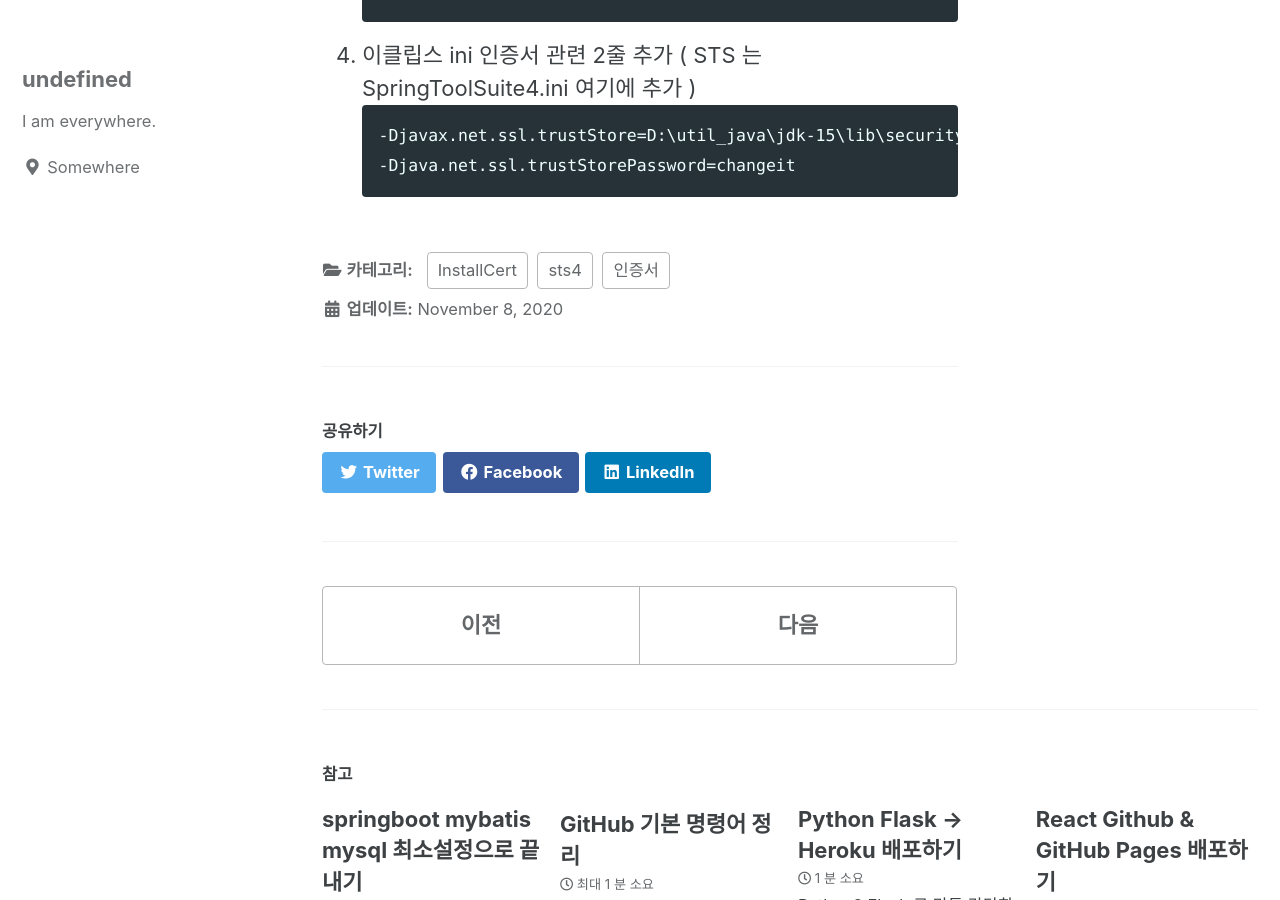
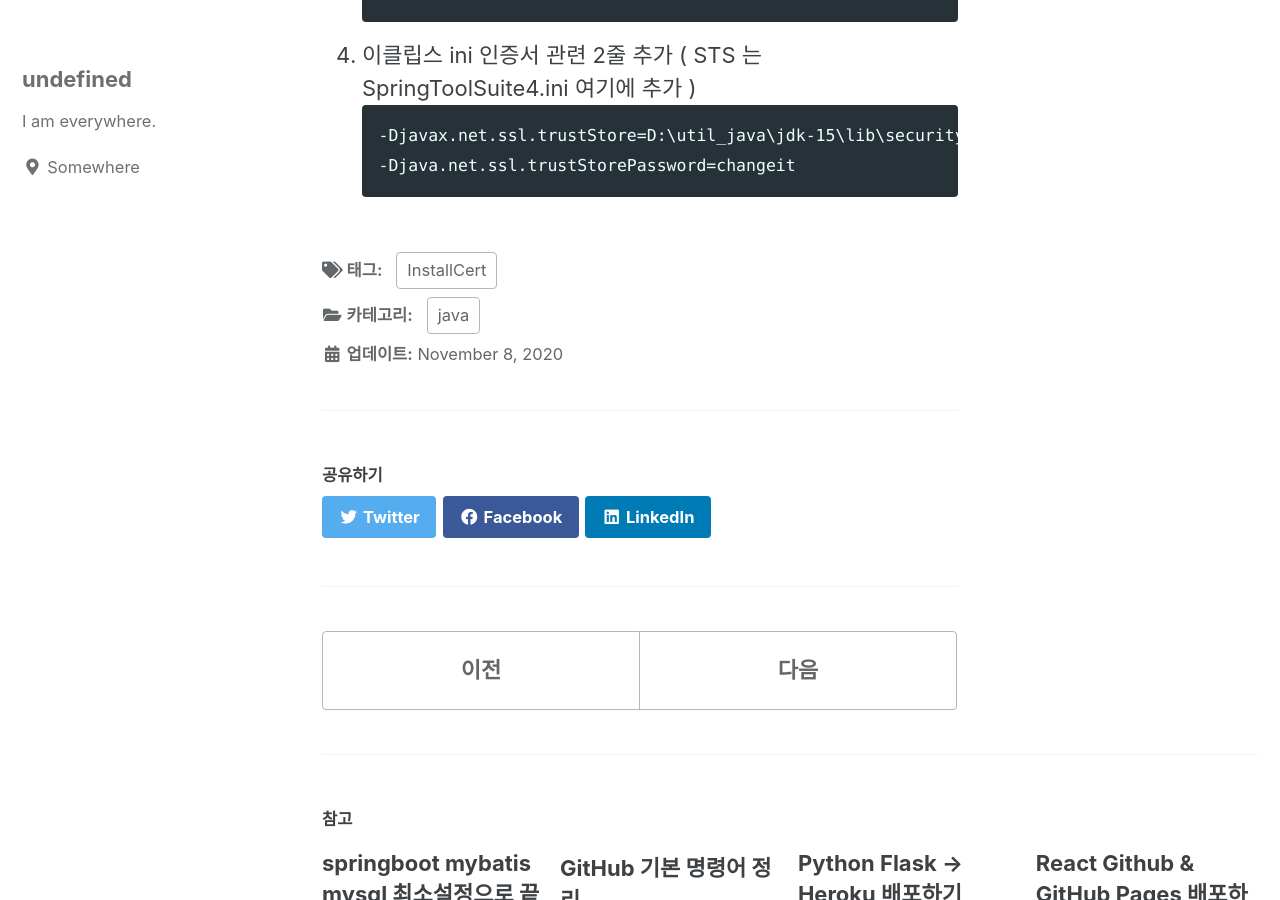
Before and after one commit to Jn22L/jn22l.github.io, a Jekyll site: the page built from _posts/2020-11-08-STS인증서설치.md, in a window 1280 px wide and 900 px high, scrolled down 1245 px. Built offline with Jekyll 4.4.1, drawn with Linux system fonts in a browser that asks for light colours; cached includes are drawn as plain includes.

Commit message:
Update 2020-11-08-STS인증서설치.md

```diff
--- a/_posts/2020-11-08-STS인증서설치.md
+++ b/_posts/2020-11-08-STS인증서설치.md
@@ -1,7 +1,8 @@
 ---
 title: "STS4 인증서오류 해결하기"
 date: 2020-11-08 15:28:00 -0600
-categories: sts4 인증서 InstallCert
+categories: java
+tags: InstallCert
 ---
 사내PC 환경에서 java 인증서 오류발생시 해결방법
 ---
```
